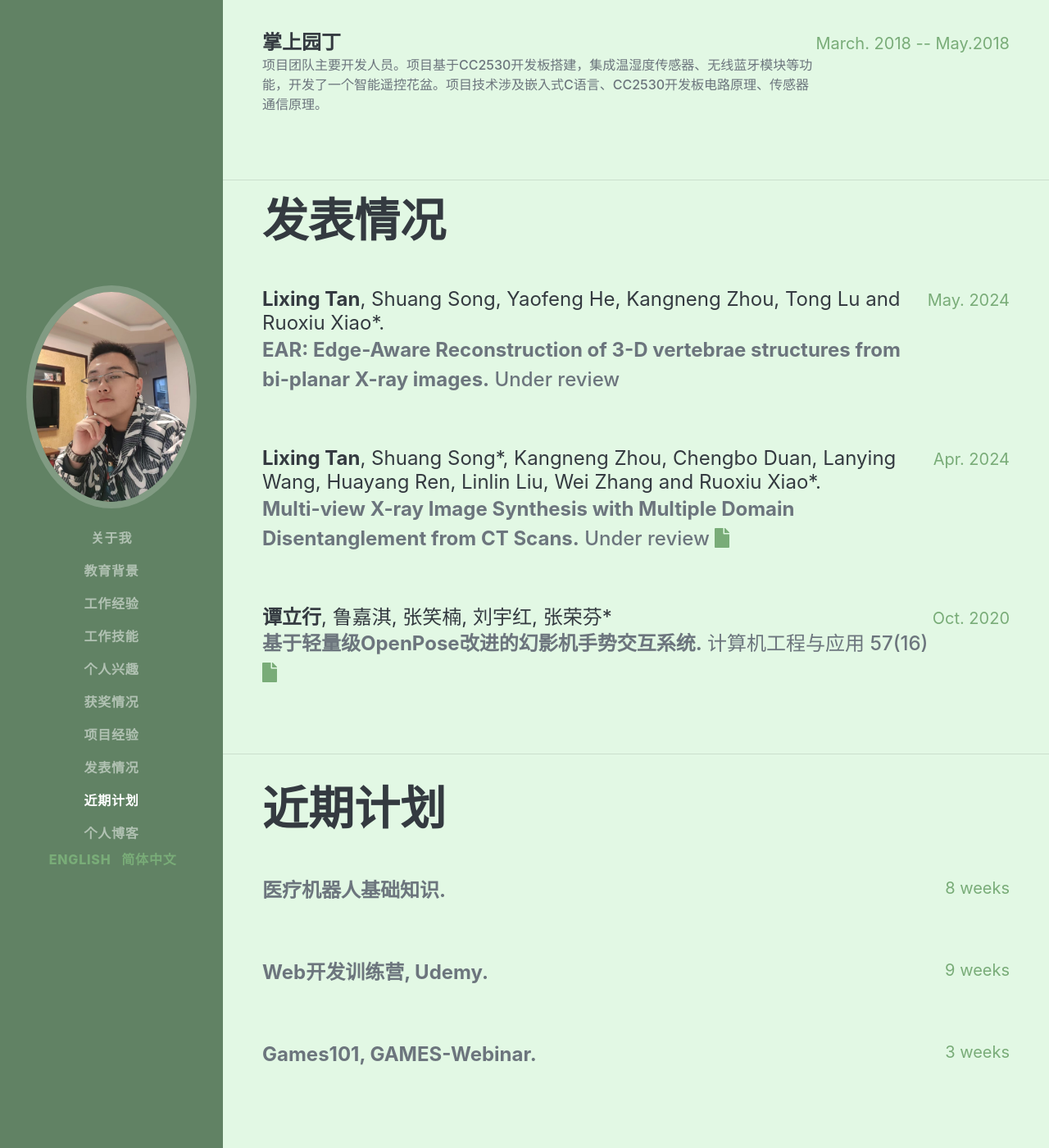
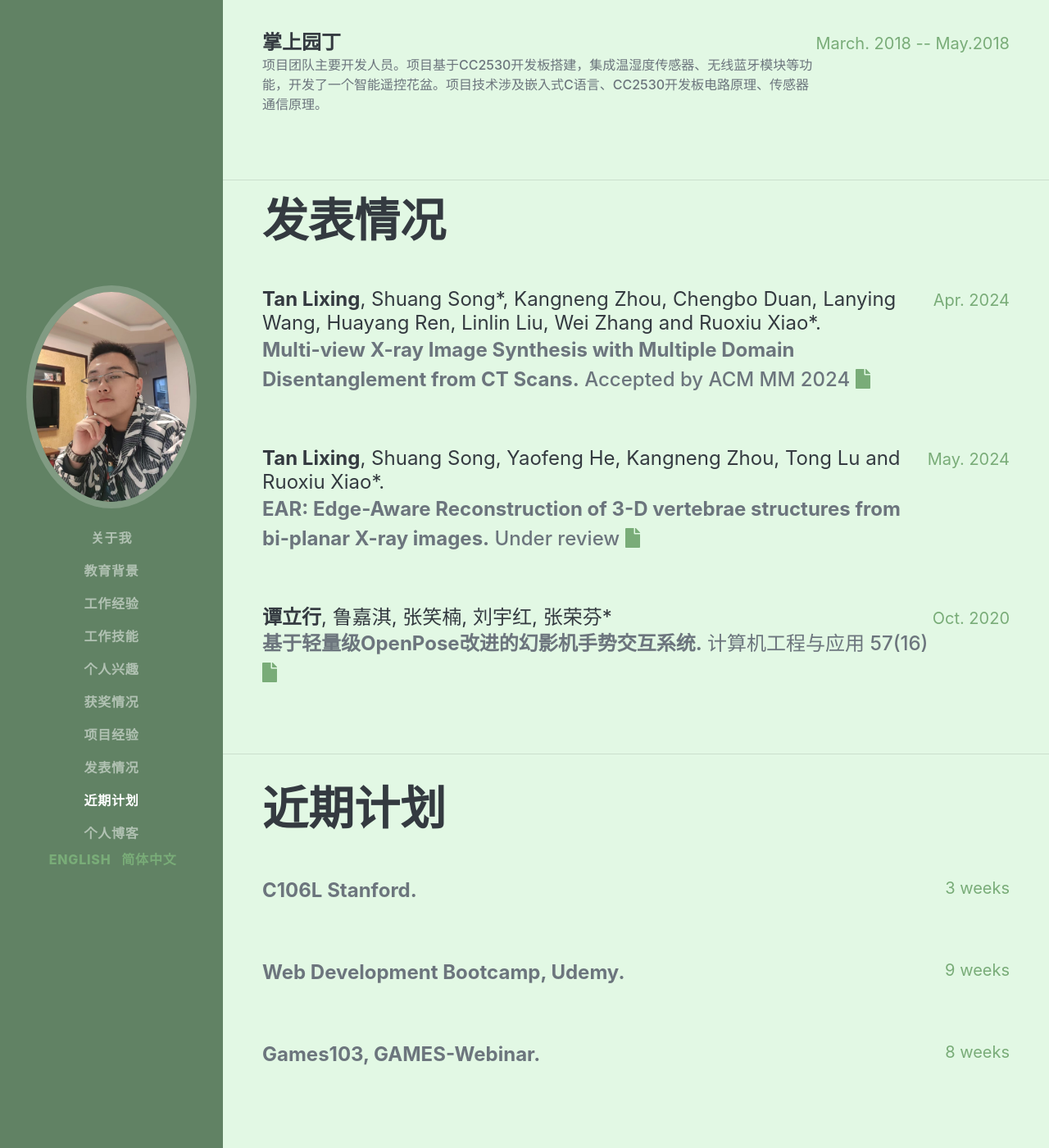
Before and after one commit to LexTran/LexTran.github.io, a Jekyll site: the page homepage_cn.html, which Jekyll copies as it is, in a window 1280 px wide and 1400 px high, scrolled down 3906 px. Shown: the whole window at 82% size. Built offline with Jekyll 4.4.1, drawn with Linux system fonts in a browser that asks for light colours; nearby versions of some CDN libraries; some web fonts are replaced.

Commit message:
Update CV

```diff
--- a/homepage_cn.html
+++ b/homepage_cn.html
@@ -281,27 +281,27 @@
                     <div class="d-flex flex-column flex-md-row justify-content-between mb-5">
                         <div class="flex-grow-1">
                             <div class="mb-0" style="font-size: 24px;color: #343a40;margin-bottom: 0.5rem;line-height: 1.2;">
-                                <b>Lixing Tan</b>, Shuang Song, Yaofeng He, Kangneng Zhou, Tong Lu and Ruoxiu Xiao*.
+                                <b>Tan Lixing</b>, Shuang Song*, Kangneng Zhou, Chengbo Duan, Lanying Wang, Huayang Ren, Linlin Liu, Wei Zhang and Ruoxiu Xiao*.
                             </div>
                             <div class="subheading mb-3">
-                                <b>EAR: Edge-Aware Reconstruction of 3-D vertebrae structures from bi-planar X-ray images.</b> Under review
+                                <b>Multi-view X-ray Image Synthesis with Multiple Domain Disentanglement from CT Scans.</b> Accepted by ACM MM 2024 <a class="social-icons" href="https://arxiv.org/abs/2404.11889"><i class="fas fa-file"></i></a>
                             </div>
                         </div>
                         <div class="flex-shrink-0">
-                            <p class="text-primary" style="text-align: right;font-size:20px">May. 2024</p>
+                            <p class="text-primary" style="text-align: right;font-size:20px">Apr. 2024</p>
                         </div>
                     </div>
                     <div class="d-flex flex-column flex-md-row justify-content-between mb-5">
                         <div class="flex-grow-1">
                             <div class="mb-0" style="font-size: 24px;color: #343a40;margin-bottom: 0.5rem;line-height: 1.2;">
-                                <b>Lixing Tan</b>, Shuang Song*, Kangneng Zhou, Chengbo Duan, Lanying Wang, Huayang Ren, Linlin Liu, Wei Zhang and Ruoxiu Xiao*.
+                                <b>Tan Lixing</b>, Shuang Song, Yaofeng He, Kangneng Zhou, Tong Lu and Ruoxiu Xiao*.
                             </div>
                             <div class="subheading mb-3">
-                                <b>Multi-view X-ray Image Synthesis with Multiple Domain Disentanglement from CT Scans.</b> Under review <a class="social-icons" href="https://arxiv.org/abs/2404.11889"><i class="fas fa-file"></i></a>
+                                <b>EAR: Edge-Aware Reconstruction of 3-D vertebrae structures from bi-planar X-ray images.</b> Under review <a class="social-icons" href="https://arxiv.org/abs/2407.20937"><i class="fas fa-file"></i></a>
                             </div>
                         </div>
                         <div class="flex-shrink-0">
-                            <p class="text-primary" style="text-align: right;font-size:20px">Apr. 2024</p>
+                            <p class="text-primary" style="text-align: right;font-size:20px">May. 2024</p>
                         </div>
                     </div>
                     <div class="d-flex flex-column flex-md-row justify-content-between mb-5">
@@ -326,21 +326,21 @@
                     <h2 class="mb-5">近期计划</h2>
                     <div class="d-flex flex-column flex-md-row justify-content-between mb-5">
                         <div class="subheading mb-3">
-                            <b>医疗机器人基础知识.</b>
+                            <b>C106L Stanford.</b>
                         </div>
-                        <p class="text-primary" style="text-align: right;font-size:20px">8 weeks</p>
+                        <p class="text-primary" style="text-align: right;font-size:20px">3 weeks</p>
                     </div>
                     <div class="d-flex flex-column flex-md-row justify-content-between mb-5">
                         <div class="subheading mb-3">
-                            <b>Web开发训练营, Udemy.</b>
+                            <b>Web Development Bootcamp, Udemy.</b>
                         </div>
                         <p class="text-primary" style="text-align: right;font-size:20px">9 weeks</p>
                     </div>
                     <div class="d-flex flex-column flex-md-row justify-content-between mb-5">
                         <div class="subheading mb-3">
-                            <b>Games101, GAMES-Webinar.</b>
+                            <b>Games103, GAMES-Webinar.</b>
                         </div>
-                        <p class="text-primary" style="text-align: right;font-size:20px">3 weeks</p>
+                        <p class="text-primary" style="text-align: right;font-size:20px">8 weeks</p>
                     </div>
                 </div>
             </section>
```
Also changed, not shown: homepage.html (+6 -6 lines).
